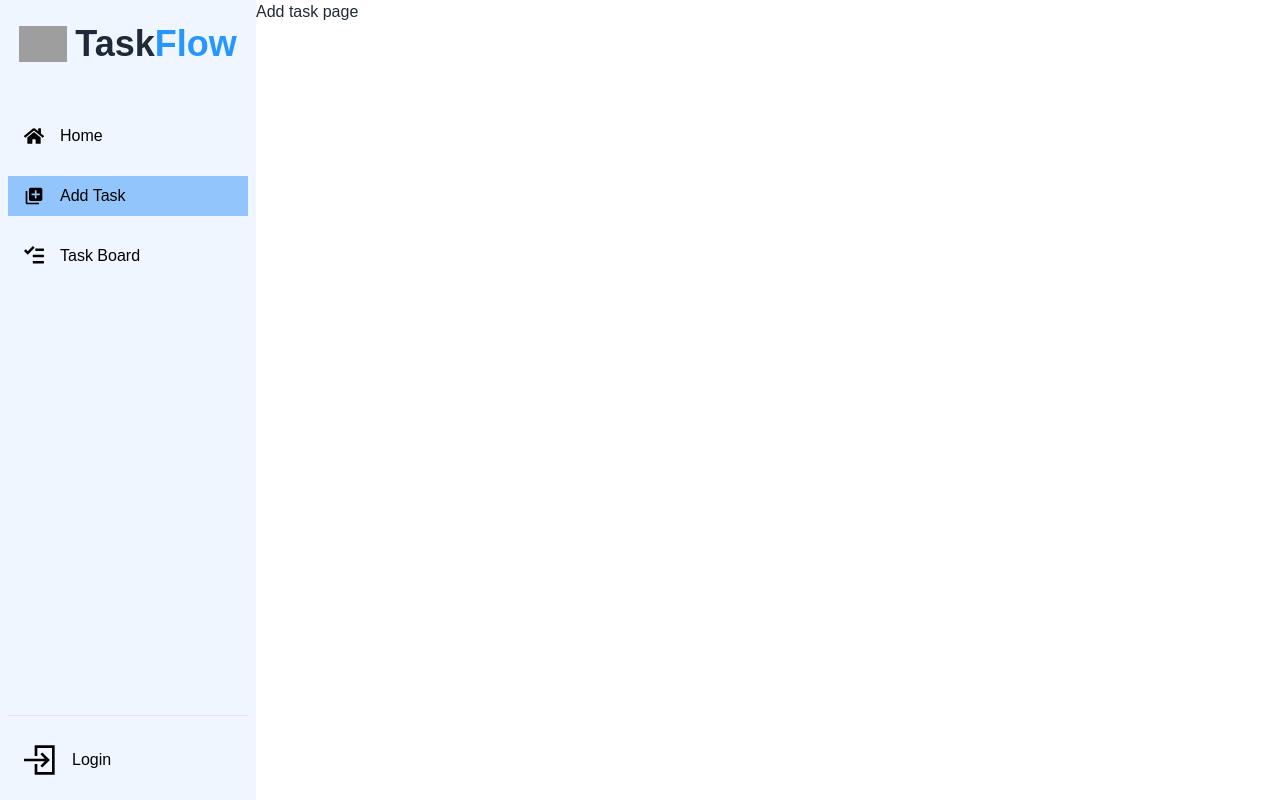
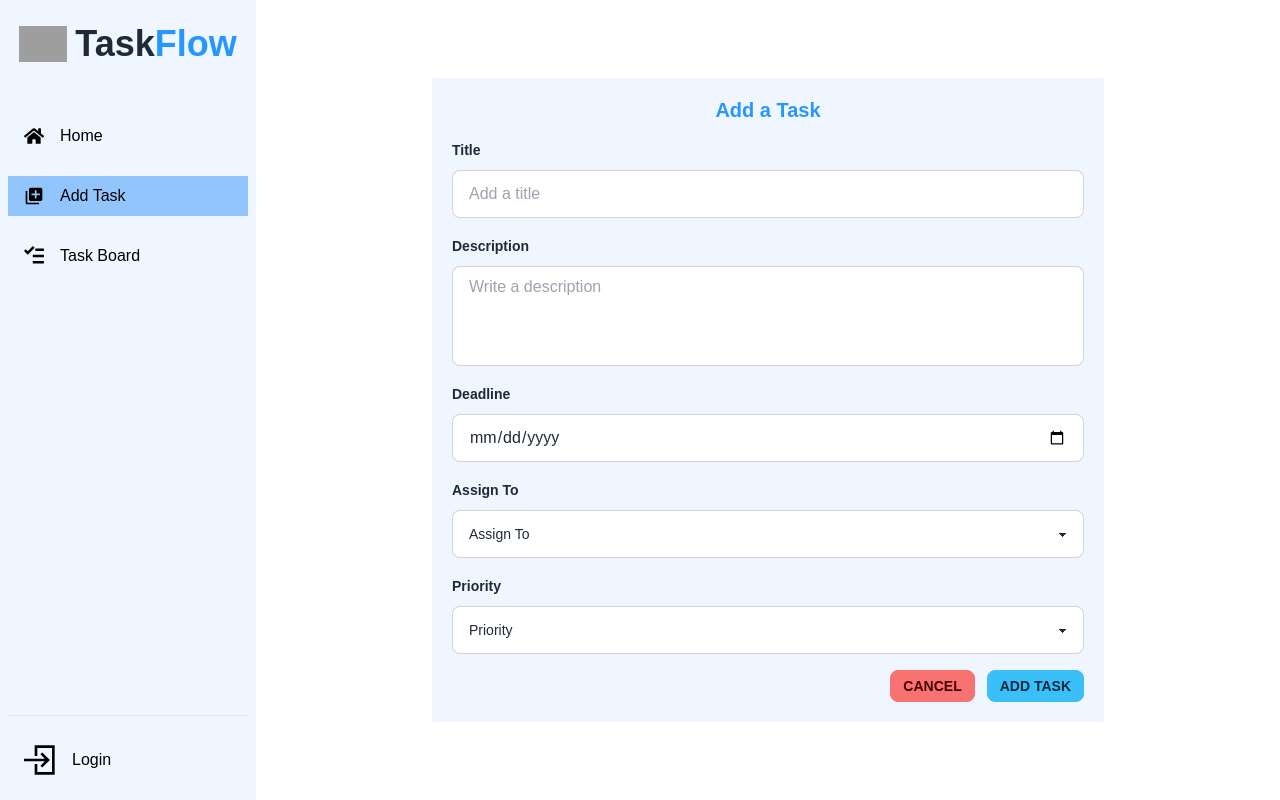
Before and after one commit to aothymoon59/TaskFlow, a React (Vite) app: page /add-task in a window 1280 px wide. Built offline with nearby package versions, Linux system fonts and the light colour scheme; no server answers; grey boxes are pictures that could not be loaded.

Commit message:
add task page esign done

```diff
--- a/src/Components/AddTaskModal/AddTaskModal.jsx
+++ /dev/null
@@ -1,73 +0,0 @@
-import { useForm } from "react-hook-form";
-import Modal from "../Modal/Modal";
-
-const AddTaskModal = ({ isOpen, setIsOpen }) => {
-    const { register, handleSubmit, reset } = useForm()
-
-
-    const onCancel = () => {
-        reset()
-        setIsOpen(false)
-    }
-
-    const onSubmit = (data) => {
-        onCancel()
-    }
-    return (
-        <Modal isOpen={isOpen} setIsOpen={setIsOpen} title='Programming Hero'>
-            <form onSubmit={handleSubmit(onSubmit)}>
-                {/* Title  */}
-                <div className="flex flex-col mb-5">
-                    <label htmlFor="title" className="mb-2">Title</label>
-                    <input className="w-full rounded-md" type="text" id="title" {...register("title")} />
-                </div>
-                {/* Description  */}
-                <div className="flex flex-col mb-5">
-                    <label htmlFor="description" className="mb-2">Description</label>
-                    <input className="w-full rounded-md" type="text" id="description" {...register("description")} />
-                </div>
-                {/* Deadline  */}
-                <div className="flex flex-col mb-5">
-                    <label htmlFor="date" className="mb-2">Deadline</label>
-                    <input className="w-full rounded-md" type="date" id="date" {...register("date")} />
-                </div>
-                {/* Assign To  */}
-                <div className="flex flex-col mb-5">
-                    <label htmlFor="assignedTo" className="mb-2">Assign To</label>
-                    <select className="w-full rounded-md" id="assignedTo" {...register("assignedTo")}>
-                        <option value="Aothy Mahamud Moon">Aothy Mahamud Moon</option>
-                        <option value="John Smith">John Smith</option>
-                        <option value="Sarah Johnson">Sarah Johnson</option>
-                        <option value="David Miller">David Miller</option>
-                        <option value="Emily Davis">Emily Davis</option>
-                        <option value="Michael Wilson">Michael Wilson</option>
-                        <option value="Sophia Brown">Sophia Brown</option>
-                        <option value="Daniel Lee">Daniel Lee</option>
-                        <option value="Olivia Martinez">Olivia Martinez</option>
-                        <option value="James Anderson">James Anderson</option>
-                        <option value="Emma Taylor">Emma Taylor</option>
-                        <option value="William Clark">William Clark</option>
-                        <option value="Ava Harris">Ava Harris</option>
-                        <option value="Alexander Moore">Alexander Moore</option>
-                    </select>
-                </div>
-                {/* Priority  */}
-                <div className="flex flex-col mb-5">
-                    <label htmlFor="priority" className="mb-2">Priority</label>
-                    <select className="w-full rounded-md" id="priority" {...register("priority")}>
-                        <option defaultValue value="high">High</option>
-                        <option value="medium">Medium</option>
-                        <option value="low">Low</option>
-                    </select>
-                </div>
-                <div className="flex gap-3 justify-end">
-                    <button onClick={() => onCancel()} type="button" className="btn btn-danger">Cancel</button>
-                    <button type="submit" className="btn btn-primary">Submit</button>
-                </div>
-
-            </form>
-        </Modal>
-    );
-};
-
-export default AddTaskModal;
--- a/src/Components/CreateTeamModal/CreateTeamModal.jsx
+++ b/src/Components/CreateTeamModal/CreateTeamModal.jsx
@@ -48,7 +48,7 @@ const CreateTeamModal = ({ isOpen, setIsOpen }) => {
                         <span className="text-red-600 mt-2">Team Name is required</span>
                     )}
                 </div>
-                {/* Assign To  */}
+                {/* Invite To  */}
                 <div className="form-control mb-4">
                     <label className="mb-2">
                         <span className="text-sm font-semibold">Invite</span>
--- a/src/Pages/AddTask/AddTask.jsx
+++ b/src/Pages/AddTask/AddTask.jsx
@@ -1,7 +1,115 @@
+import { useForm } from "react-hook-form";
+
 const AddTask = () => {
+    const {
+        register,
+        handleSubmit,
+        reset,
+        formState: { errors },
+    } = useForm();
+
+    const onSubmit = (data) => {
+        console.log(data)
+    }
+
+    const onCancel = () => {
+        reset()
+    }
+
     return (
-        <div>
-            <h2>Add task page</h2>
+        <div className="p-6 md:min-h-screen flex justify-center items-center">
+            <div className="bg-blue-50 w-full max-w-2xl mx-auto rounded-sm p-5">
+                <h2 className="text-xl font-semibold leading-6 text-[#2896FF] mb-4 text-center">Add a Task</h2>
+                <form onSubmit={handleSubmit(onSubmit)}>
+                    {/* Title  */}
+                    <div className="form-control mb-4">
+                        <label className="mb-2">
+                            <span className="text-sm font-semibold">Title</span>
+                        </label>
+                        <input
+                            type="text"
+                            {...register("title", { required: true })}
+                            name="title"
+                            placeholder="Add a title"
+                            className="input input-bordered w-full"
+                        />
+                        {errors.title && (
+                            <span className="text-red-600 mt-2">Title is required</span>
+                        )}
+                    </div>
+                    {/* Description  */}
+                    <div className="form-control mb-4">
+                        <label className="mb-2">
+                            <span className="text-sm font-semibold">Description</span>
+                        </label>
+                        <textarea
+                            {...register("description", { required: true })}
+                            name="description"
+                            placeholder="Write a description"
+                            className="input input-bordered w-full py-2 md:resize-none h-[100px]"
+                        />
+                        {errors.description && (
+                            <span className="text-red-600 mt-2">Description is required</span>
+                        )}
+                    </div>
+                    {/* Deadline  */}
+                    <div className="form-control mb-4">
+                        <label className="mb-2">
+                            <span className="text-sm font-semibold">Deadline</span>
+                        </label>
+                        <input
+                            type="date"
+                            {...register("date", { required: true })}
+                            name="title"
+                            placeholder="Add a deadline"
+                            className="input input-bordered w-full"
+                        />
+                        {errors.date && (
+                            <span className="text-red-600 mt-2">deadline is required</span>
+                        )}
+                    </div>
+                    {/* Assign To  */}
+                    <div className="form-control mb-4">
+                        <label className="mb-2">
+                            <span className="text-sm font-semibold">Assign To</span>
+                        </label>
+                        <select className="select select-bordered w-full" id="assignTo" defaultValue={''} {...register("assignTo", { required: true })}>
+                            <option value={''} disabled>Assign To</option>
+                            <option value="Aothy Mahamud Moon">Aothy Mahamud Moon</option>
+                            <option value="John Smith">John Smith</option>
+                            <option value="Sarah Johnson">Sarah Johnson</option>
+                            <option value="David Miller">David Miller</option>
+                            <option value="Emily Davis">Emily Davis</option>
+                            <option value="Michael Wilson">Michael Wilson</option>
+                            <option value="Sophia Brown">Sophia Brown</option>
+                            <option value="Daniel Lee">Daniel Lee</option>
+                            <option value="Olivia Martinez">Olivia Martinez</option>
+                            <option value="James Anderson">James Anderson</option>
+                            <option value="Emma Taylor">Emma Taylor</option>
+                            <option value="William Clark">William Clark</option>
+                            <option value="Ava Harris">Ava Harris</option>
+                            <option value="Alexander Moore">Alexander Moore</option>
+                        </select>
+                    </div>
+                    {/* Priority  */}
+                    <div className="form-control mb-4">
+                        <label className="mb-2">
+                            <span className="text-sm font-semibold">Priority</span>
+                        </label>
+                        <select className="select select-bordered w-full" id="priority" defaultValue={''} {...register("priority", { required: true })}>
+                            <option value={''} disabled>Priority</option>
+                            <option value="high">High</option>
+                            <option value="medium">Medium</option>
+                            <option value="low">Low</option>
+                        </select>
+                    </div>
+                    <div className="flex gap-3 justify-center items-center md:justify-end">
+                        <button onClick={() => onCancel()} type="button" className="btn btn-error btn-xs md:btn-sm">Cancel</button>
+                        <button type="submit" className="btn btn-info btn-xs md:btn-sm">Add Task</button>
+                    </div>
+
+                </form>
+            </div>
         </div>
     );
 };
```
